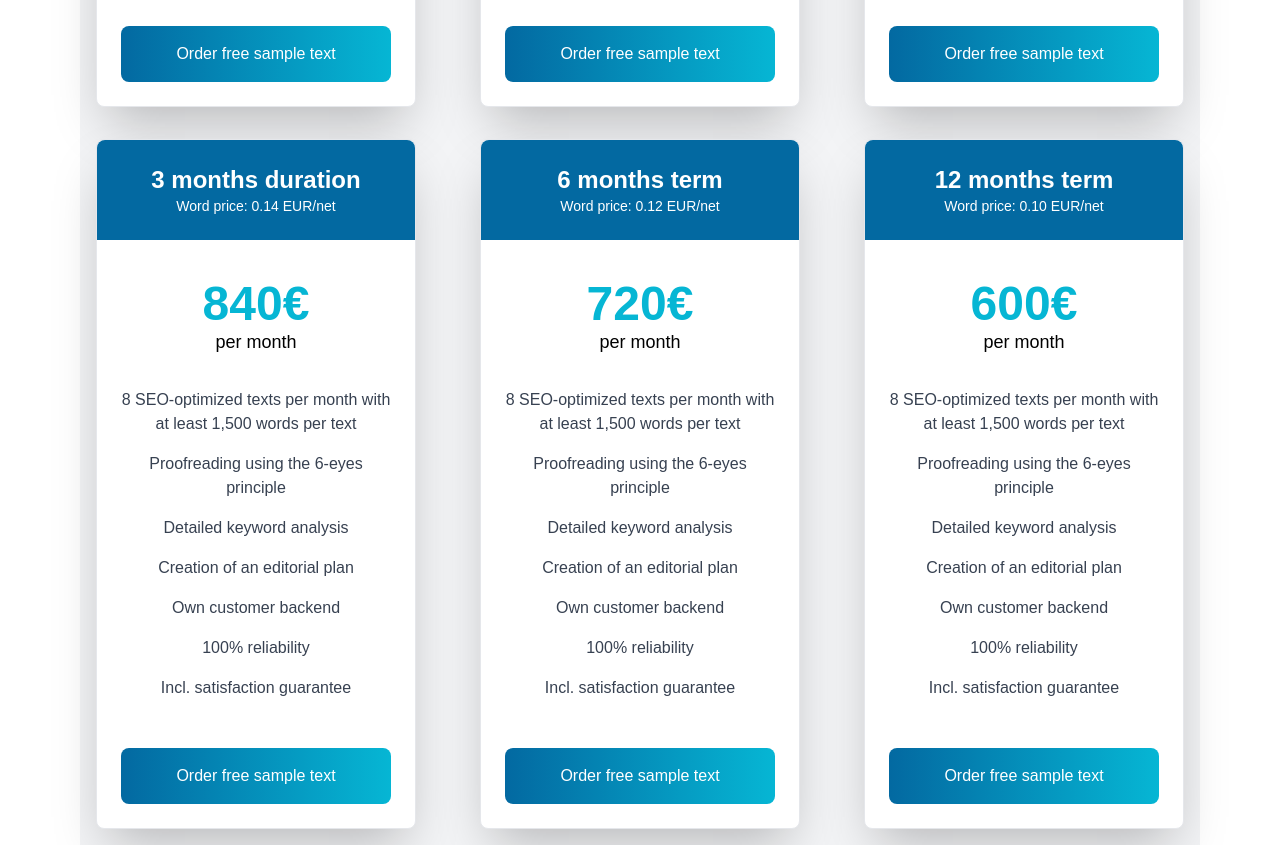
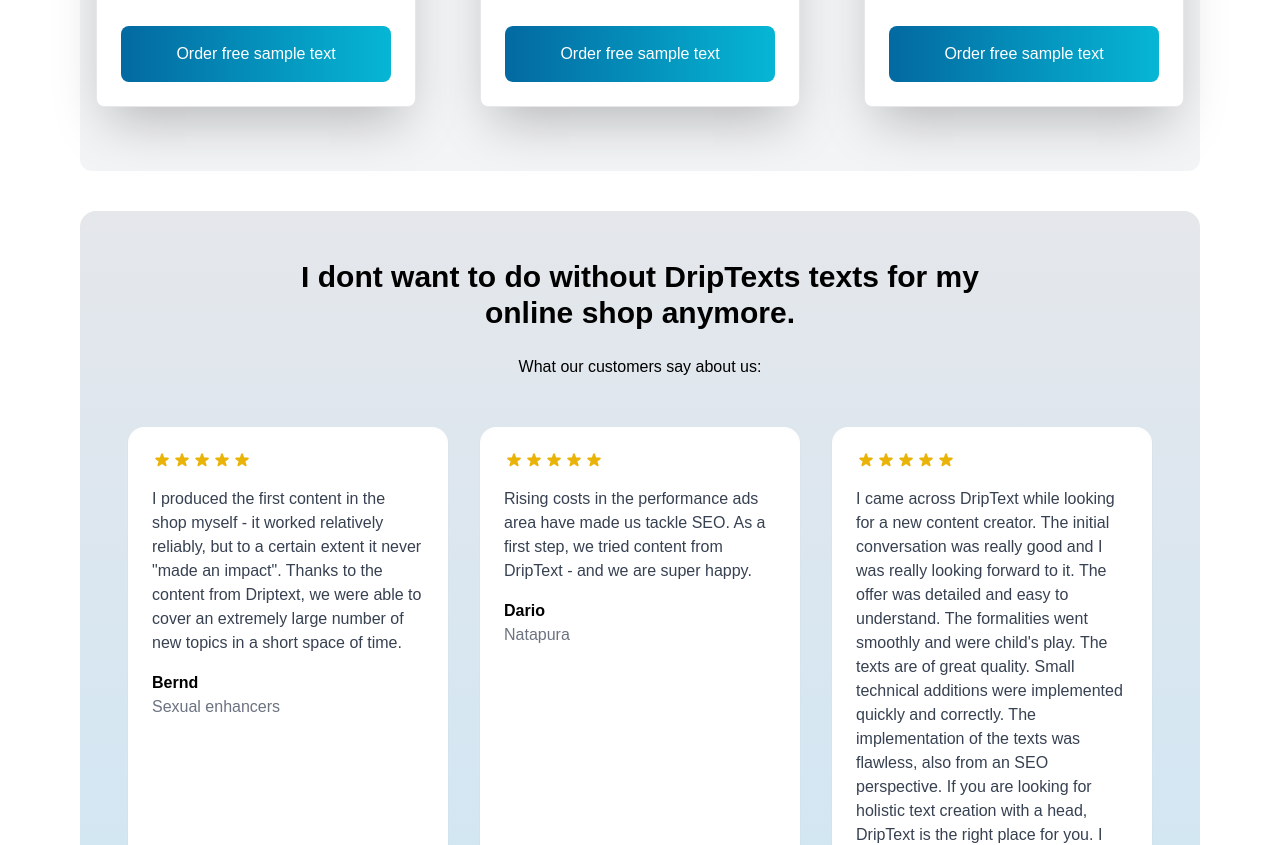
Before and after one commit to maria-anwar/driptext-app, a React (Vite) app: page / in a window 1280 px wide. Shown: the part 5060-5905 px from the top of the page. Built offline with nearby package versions, Linux system fonts and the light colour scheme.

Commit message:
payment card issue resolved

```diff
--- a/src/components/home/PaymentSection/Payment.jsx
+++ b/src/components/home/PaymentSection/Payment.jsx
@@ -203,11 +203,11 @@ const PricingSection = () => {
           <PricingCard key={index} plan={plan} />
         ))}
       </div>
-      <div className="grid grid-cols-1 sm:grid-cols-2 lg:grid-cols-3 gap-8">
+      {/* <div className="grid grid-cols-1 sm:grid-cols-2 lg:grid-cols-3 gap-8">
         {plansForTexts[selectedTexts].map((plan, index) => (
           <PricingCard key={index} plan={plan} />
         ))}
-      </div>
+      </div> */}
     </div>
   );
 };
```
